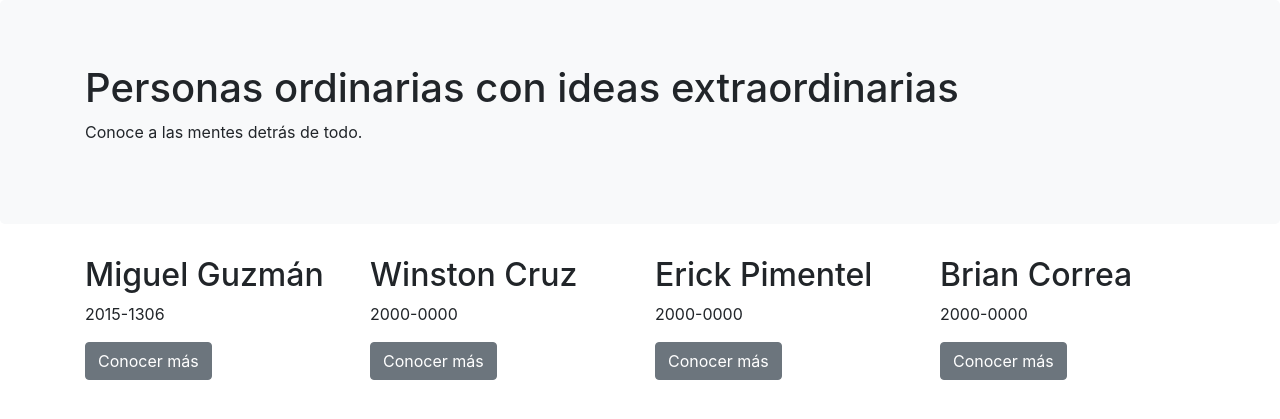
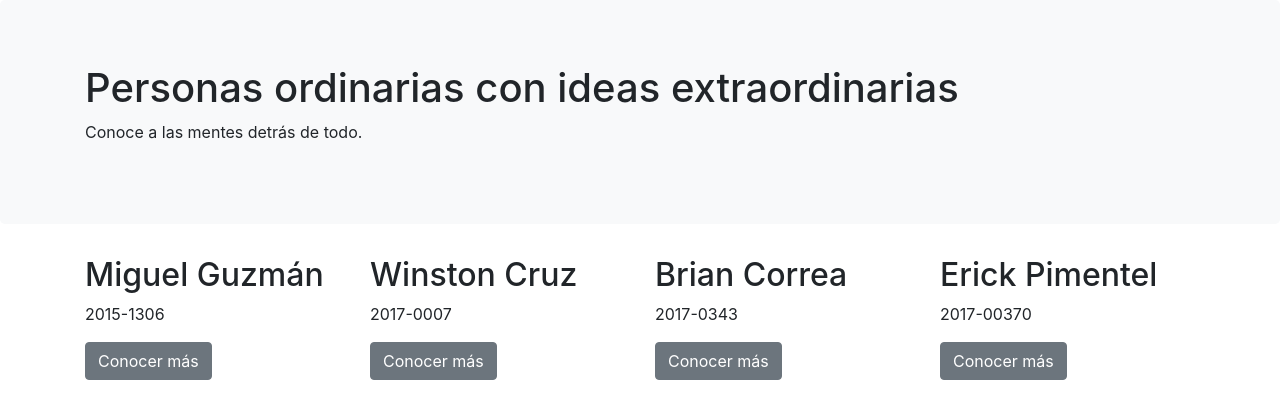
Before and after one commit to miguel-guzman/UNAPEC-CAJA, a Django app: page /acerca-de in a window 1280 px wide. Shown: the part 58-477 px from the top of the page. Run offline with Django 3.2, Linux system fonts and the light colour scheme; some libraries are stand-ins or nearby versions.

Commit message:
Update acerca_de.html
arreglo de nombres y matriculas

```diff
--- a/Django/Caja/templates/acerca_de.html
+++ b/Django/Caja/templates/acerca_de.html
@@ -19,21 +19,22 @@
       <div class="col-md-3">
         <h2>Miguel Guzmán</h2>
         <p>2015-1306</p>
-            <p><a class="btn btn-secondary" href="https://miguelguzman.carrd.co" target="_blank" role="button">Conocer más</a></p>
+        <p><a class="btn btn-secondary" href="https://miguelguzman.carrd.co" target="_blank" role="button">Conocer
+            más</a></p>
       </div>
       <div class="col-md-3">
         <h2>Winston Cruz</h2>
-            <p>2000-0000</p>
+        <p>2017-0007</p>
+        <p><a class="btn btn-secondary" href="#" role="button">Conocer más</a></p>
+      </div>
+      <div class="col-md-3">
+        <h2>Brian Correa</h2>
+        <p>2017-0343</p>
         <p><a class="btn btn-secondary" href="#" role="button">Conocer más</a></p>
       </div>
       <div class="col-md-3">
         <h2>Erick Pimentel</h2>
-            <p>2000-0000</p>
-            <p><a class="btn btn-secondary" href="#" role="button">Conocer más</a></p>
-          </div>
-          <div class="col-md-3">
-            <h2>Brian Correa</h2>
-            <p>2000-0000</p>
+        <p>2017-00370</p>
         <p><a class="btn btn-secondary" href="#" role="button">Conocer más</a></p>
       </div>
     </div>
```
Lines whose indentation alone changed are shown as unchanged.
